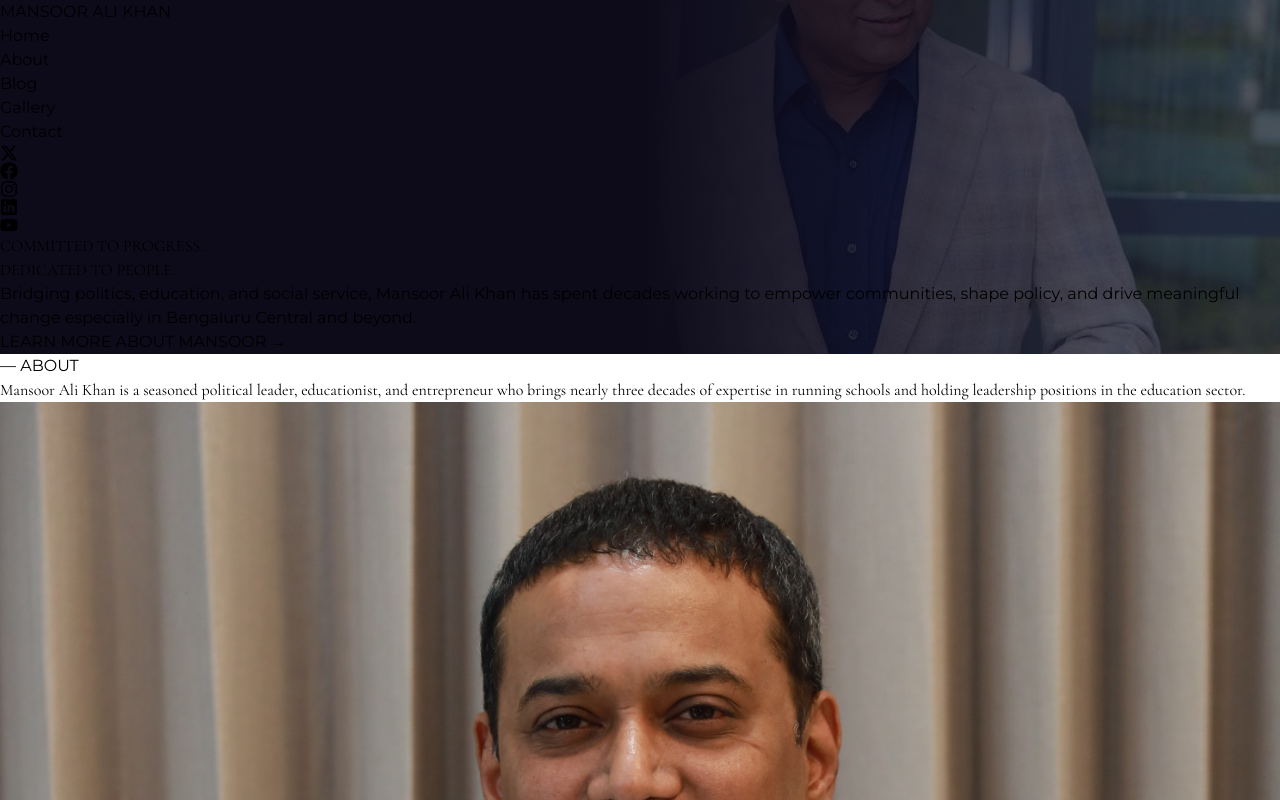
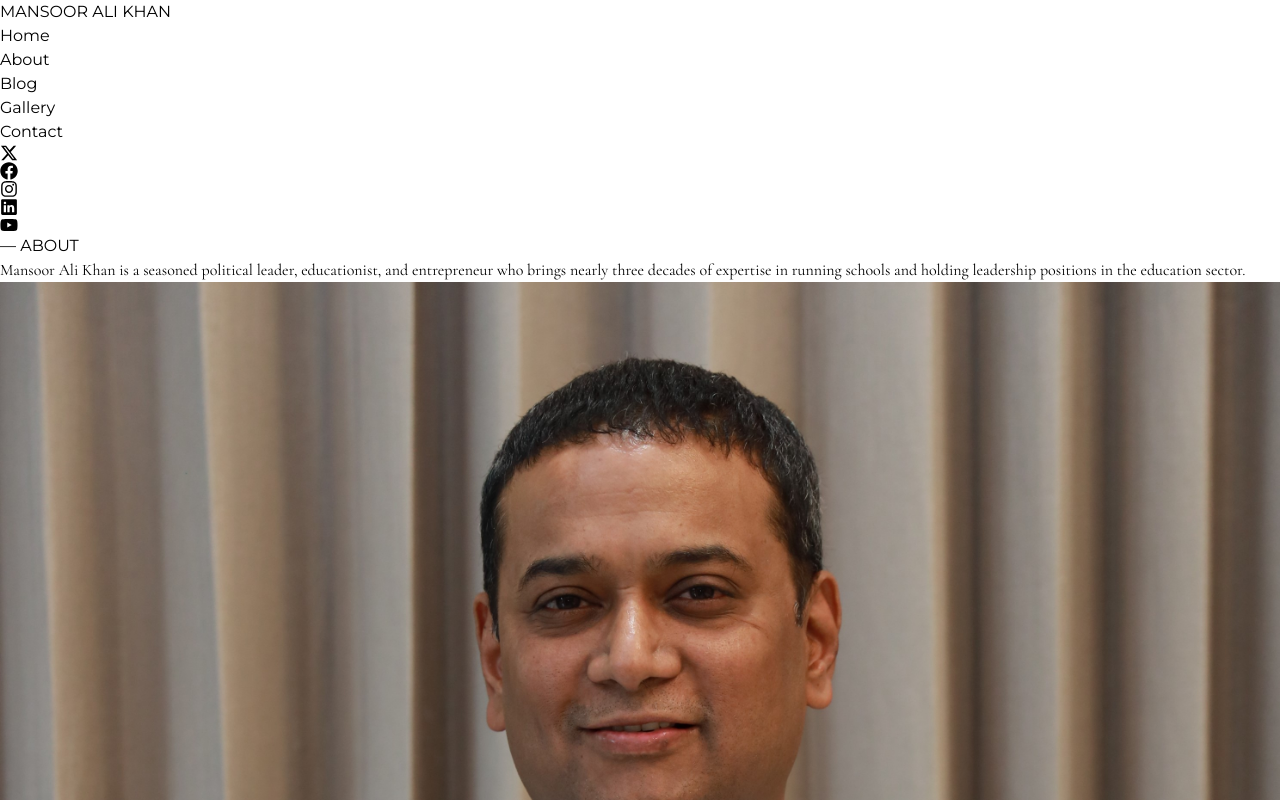
Before and after one commit to prannav225/mak-portfolio, a React (Vite) app: page / in a window 1280 px wide. Shown: the top 800 px of the page. Built offline with nearby package versions, Linux system fonts and the light colour scheme.

Commit message:
add links & fix colors

```diff
--- a/src/components/Header.tsx
+++ b/src/components/Header.tsx
@@ -1,55 +1,46 @@
-import React from 'react';
-import '../styles/colors.css';
 import { FaXTwitter } from "react-icons/fa6";
 import { FaFacebook } from "react-icons/fa";
 import { FaInstagram } from "react-icons/fa6";
 import { IoLogoLinkedin } from "react-icons/io5";
 import { FaYoutube } from "react-icons/fa6";
-
+import '../styles/colors.css';
+import { Link } from "react-router-dom";
 
 const Header = () => {
     return (
-        <main className='hero'>
-            <header className="py-10 px-20 border-b-[0.5px] border-gray-400/25">
+        <div>
+            <header className="py-10 px-20 border-b-[0.5px] border-gray-400/25 bg-gradient-to-r from-[--color-darker] to-[--color-dark]">
                 <nav className="flex justify-between items-center px-40">
-                    <h1 className="text-xl font-semibold text-[--color-white]">MANSOOR ALI KHAN</h1>
-                    <ul className="flex space-x-8 uppercase text-[--color-white] font-medium">
-                        <li><a href="#home" className="hover:text-[--color-gold] transition duration-300 text-grey-400">Home</a></li>
-                        <li><a href="#about" className="hover:text-[--color-gold] transition duration-300 text-grey-400">About</a></li>
-                        <li><a href="#blog" className="hover:text-[--color-gold] transition duration-300 text-grey-400">Blog</a></li>
-                        <li><a href="#gallery" className="hover:text-[--color-gold] transition duration-300 text-grey-400">Gallery</a></li>
-                        <li><a href="#contact" className="hover:text-[--color-gold] transition duration-300 text-grey-400">Contact</a></li>
+                    <h1 className="text-xl font-semibold text-white">
+                        <Link to="/">MANSOOR ALI KHAN</Link></h1>
+                    <ul className="flex space-x-8 uppercase text-white font-medium">
+                        <li><a href="/" className="hover:text-[--color-gold] transition duration-300 text-grey-400">Home</a></li>
+                        <li><a href="/about" className="hover:text-[--color-gold] transition duration-300 text-grey-400">About</a></li>
+                        <li><a href="/blog" className="hover:text-[--color-gold] transition duration-300 text-grey-400">Blog</a></li>
+                        <li><a href="/gallery" className="hover:text-[--color-gold] transition duration-300 text-grey-400">Gallery</a></li>
+                        <li><a href="/contact" className="hover:text-[--color-gold] transition duration-300 text-grey-400">Contact</a></li>
                     </ul>
                     <div className="flex space-x-5 social-media">
                         <a href="https://x.com/MansoorKhanINC" target="_blank" rel="noopener noreferrer">
-                            <FaXTwitter className='text-[--color-white] hover:text-[--color-white] transition duration-300 text-gray-400/60 cursor-pointer' size={18}/>
+                            <FaXTwitter className='text-white hover:text-white transition duration-300 text-gray-400/60 cursor-pointer' size={18} />
                         </a>
                         <a href="https://www.facebook.com/MansoorAliKhanINC" target="_blank" rel="noopener noreferrer">
-                            <FaFacebook className='text-[--color-white] hover:text-[--color-white] transition duration-300 text-gray-400/60 cursor-pointer' size={18}/>
+                            <FaFacebook className='text-white hover:text-white transition duration-300 text-gray-400/60 cursor-pointer' size={18} />
                         </a>
                         <a href="https://www.instagram.com/mansoor1314" target="_blank" rel="noopener noreferrer">
-                            <FaInstagram className='text-[--color-white] hover:text-[--color-white] transition duration-300 text-gray-400/60 cursor-pointer' size={18}/>
+                            <FaInstagram className='text-white hover:text-white transition duration-300 text-gray-400/60 cursor-pointer' size={18} />
                         </a>
                         <a href="https://www.linkedin.com/in/mansoor-khan-75458430/" target="_blank" rel="noopener noreferrer">
-                            <IoLogoLinkedin className='text-[--color-white] hover:text-[--color-white] transition duration-300 text-gray-400/60 cursor-pointer' size={18}/>
+                            <IoLogoLinkedin className='text-white hover:text-white transition duration-300 text-gray-400/60 cursor-pointer' size={18} />
                         </a>
                         <a href="https://www.youtube.com/@MansoorKhanINC" target="_blank" rel="noopener noreferrer">
-                            <FaYoutube className='text-[--color-white] hover:text-[--color-white] transition duration-300 text-gray-400/60 cursor-pointer' size={18}/>
+                            <FaYoutube className='text-white hover:text-white transition duration-300 text-gray-400/60 cursor-pointer' size={18} />
                         </a>
                     </div>
                 </nav>
             </header>
-            <div className="hero-section flex items-center justify-left pl-60 text-[--color-white] py-48 bg-[-color-dark]">
-                <div className="text-left max-w-3xl relative flex flex-col space-y-4">
-                    <h2 className="text-[54px] font-semibold tracking-wide font-family">COMMITTED TO PROGRESS.<br />DEDICATED TO PEOPLE.</h2>
-                    <p className="text-lg pr-5 opacity-90">Bridging politics, education, and social service, Mansoor Ali Khan has spent decades working to empower communities, shape policy, and drive meaningful change especially in Bengaluru Central and beyond.</p>
-                    <p className='pt-12'>
-                    <a href="#about" className="text-[--color-gold] hover:opacity-80 transition duration-300 underline underline-offset-4">LEARN MORE ABOUT MANSOOR →</a>
-                    </p>
-                </div>
-            </div>
-        </main>
-    );
-};
+        </div>
+    )
+}
 
-export default Header;
+export default Header
```
